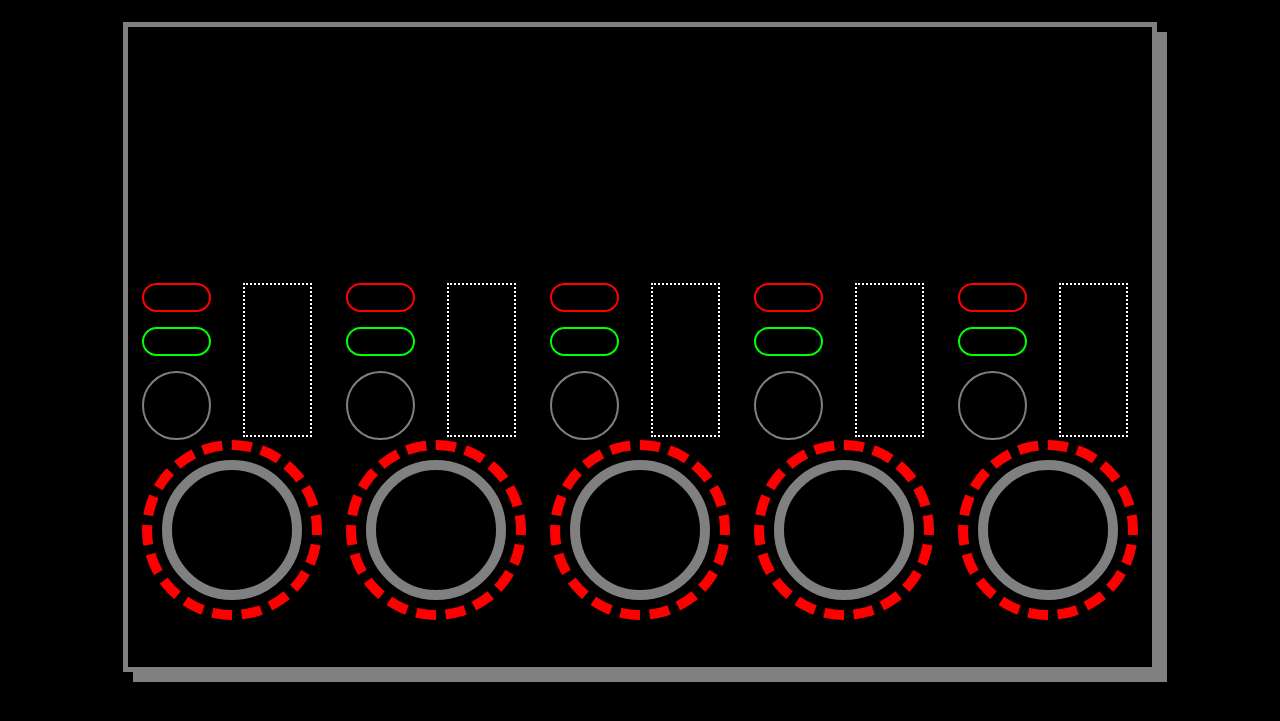
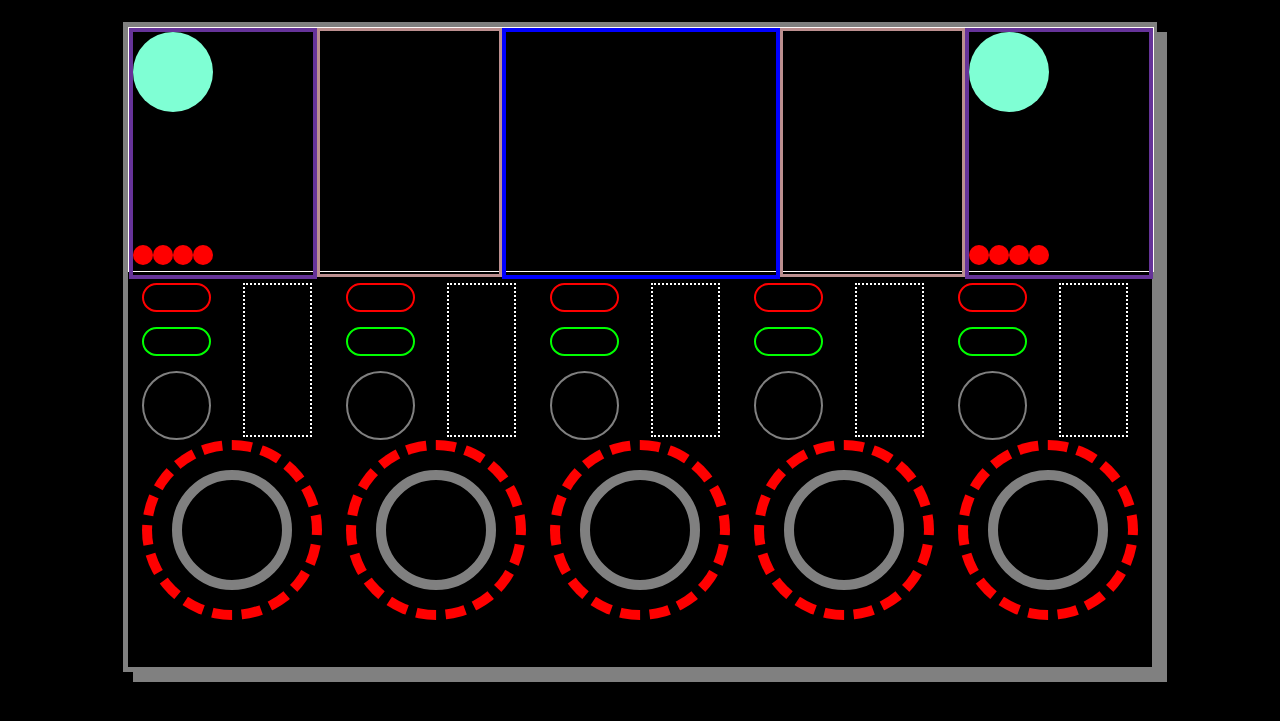
Before and after one commit to specbeck/divine-django, a Django app: page /loopy/ in a window 1280 px wide. Shown: the part 58-779 px from the top of the page. Run offline with Django 4.2, Linux system fonts and the light colour scheme.

Commit message:
Further CSS tweaks

```diff
--- a/gallery/templates/gallery/index.html
+++ b/gallery/templates/gallery/index.html
@@ -29,6 +29,6 @@
 
 {% block unnamed %}
 <section id="ops">
-    <div class="oper"><a href="{% url 'gallery:create' %}">Add an image </a></div>
+    <p> Want to contribute memories? Feel free to <a href="{% url 'gallery:create' %}">add an image </a></p>
 </section>
 {% endblock unnamed %}
--- a/gallery/templates/gallery/layout.html
+++ b/gallery/templates/gallery/layout.html
@@ -37,8 +37,6 @@
             {% endblock main %}
         </section>
     </div>
-    {% block unnamed %}
-    {% endblock unnamed %}
         </main>
         <footer>
             <section id="about">
@@ -46,6 +44,8 @@
                 <div class="credits">
                     <p>Cause, it's all about the <span class="bold">journey</span>.</p>
                     <p><span class="italic">Made by all of us, with love</span></p>
+                    {% block unnamed %}
+                    {% endblock unnamed %}
                 </div>
             </section>
         </footer>
--- a/loopy/static/loopy/styles.css
+++ b/loopy/static/loopy/styles.css
@@ -15,8 +15,51 @@ body {
 }
 
 .modifier-area {
-    height: 40%;
+    height: 38%;
     width: 100%;
+    border: 1px solid snow;
+    display: flex;
+}
+
+.dial-abcd {
+    width: 20%;
+    height: 100%;
+    border: 4px solid rebeccapurple;
+    position: relative;
+}
+
+.buttons {
+    width: 20%;
+    height: 100%;
+    border: 3px solid rosybrown;
+}
+
+.screen {
+    width: 30%;
+    height: 100%;
+    border: 4px solid blue;
+}
+
+.dial-abcd > .dial {
+    width: 80px;
+    height: 80px;
+    background-color: aquamarine;
+    border-radius: 100%;
+}
+
+.abcd-button {
+    background-color: red;
+    width: 20px;
+    height: 20px;
+    border-radius: 100%;
+    display: flex;
+    justify-content: space-between;
+}
+
+.abcd-buttons {
+    display: flex;
+    position: absolute;
+    bottom: 10px;
 }
 
 .sound-block {
@@ -48,8 +91,8 @@ body {
 }
 
 .playnpause {
-    width: 120px;
-    height: 120px;
+    width: 100px;
+    height: 100px;
     border: 10px solid grey;
     border-radius: 100%;
     margin: auto;
--- a/loopy/templates/loopy/layout.html
+++ b/loopy/templates/loopy/layout.html
@@ -13,10 +13,27 @@
         <main>
         <div class="main-box">
             <div class="modifier-area">
-                <div class="dial-abcd"></div>
-
+                <div class="dial-abcd">
+                    <div class="dial"></div>
+                    <div class="abcd-buttons">
+                    <span class="abcd-button"></span>
+                    <span class="abcd-button"></span>
+                    <span class="abcd-button"></span>
+                    <span class="abcd-button"></span>
+                    </div>
+                </div>
+                <div class="buttons"></div>
                 <div class="screen"></div>
-                <div class="dial-abcd"></div>
+                <div class="buttons"></div>
+                <div class="dial-abcd">
+                    <div class="dial"></div>
+                    <div class="abcd-buttons">
+                    <span class="abcd-button"></span>
+                    <span class="abcd-button"></span>
+                    <span class="abcd-button"></span>
+                    <span class="abcd-button"></span>
+                    </div>
+                </div>
             </div>
             <div class="main-circles">
                 <div class="sound-block">
```
Also changed, not shown: gallery/static/gallery/styles.css (+18 -1 lines).
